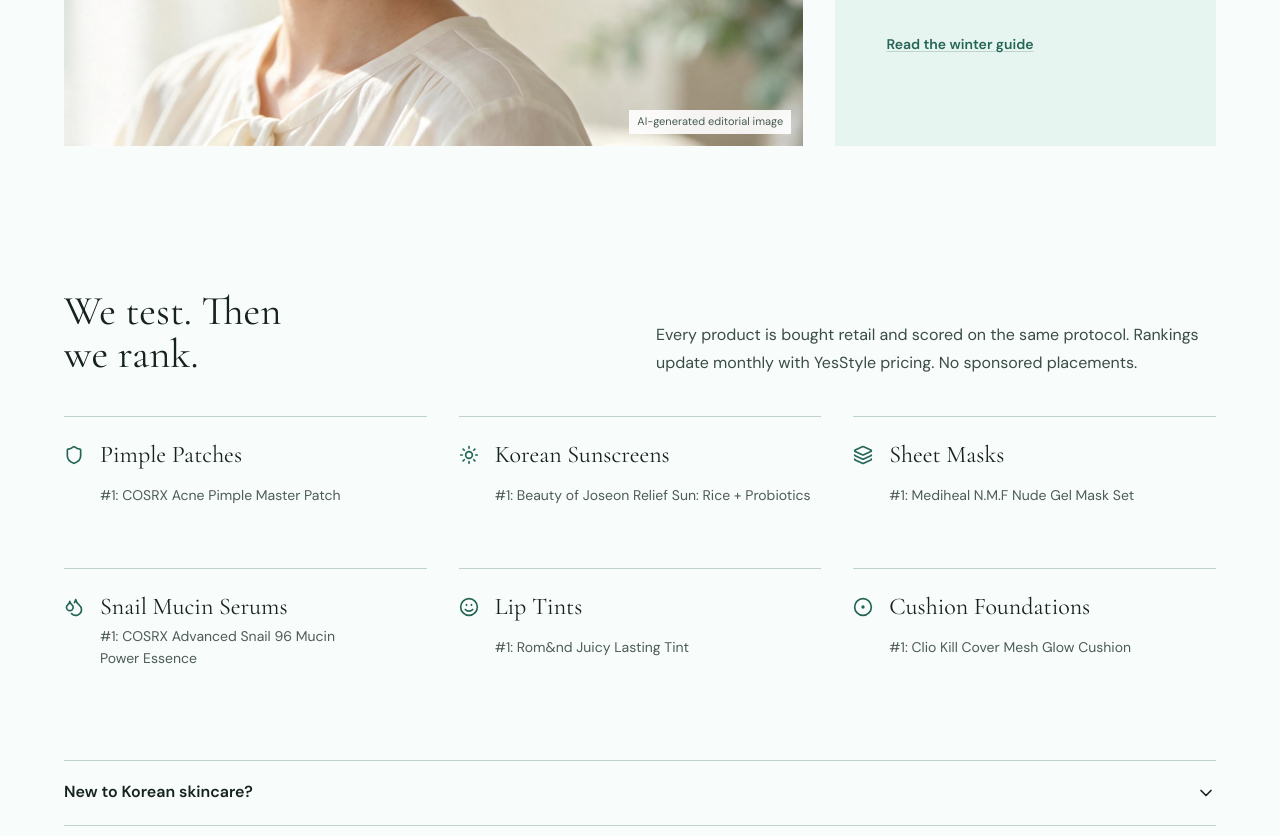
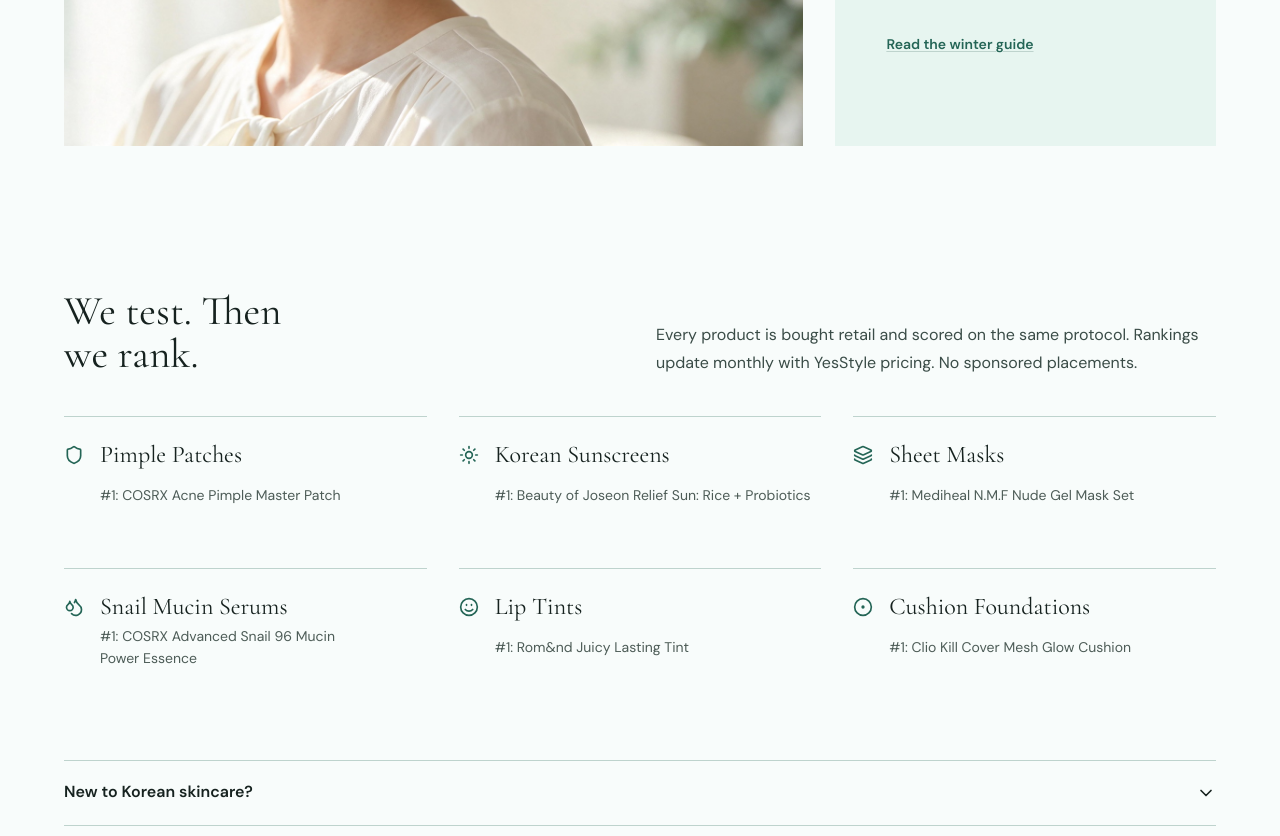
Before and after one commit to Trim8660/Trim, a plain HTML site: page dist/index.html in a window 1280 px wide. Shown: the part 1397-2233 px from the top of the page. Drawn offline with nearby package versions, Linux system fonts and the light colour scheme.

Commit message:
Remove editorial image caption

```diff
--- a/dist/index.html
+++ b/dist/index.html
@@ -147,7 +147,6 @@
   <section class="editorial-feature container" aria-labelledby="feature-title">
     <figure class="editorial-feature__media">
       <img src="images/beauty-editorial-ai.jpg" alt="AI-generated editorial portrait of a woman in soft natural light" width="1800" height="1200" loading="lazy" decoding="async">
-      <figcaption>AI-generated editorial image</figcaption>
     </figure>
     <article class="editorial-feature__copy">
       <p class="eyebrow">THE SKINCARE EDIT</p>
```
Also changed, not shown: index.html (+0 -1 lines).
